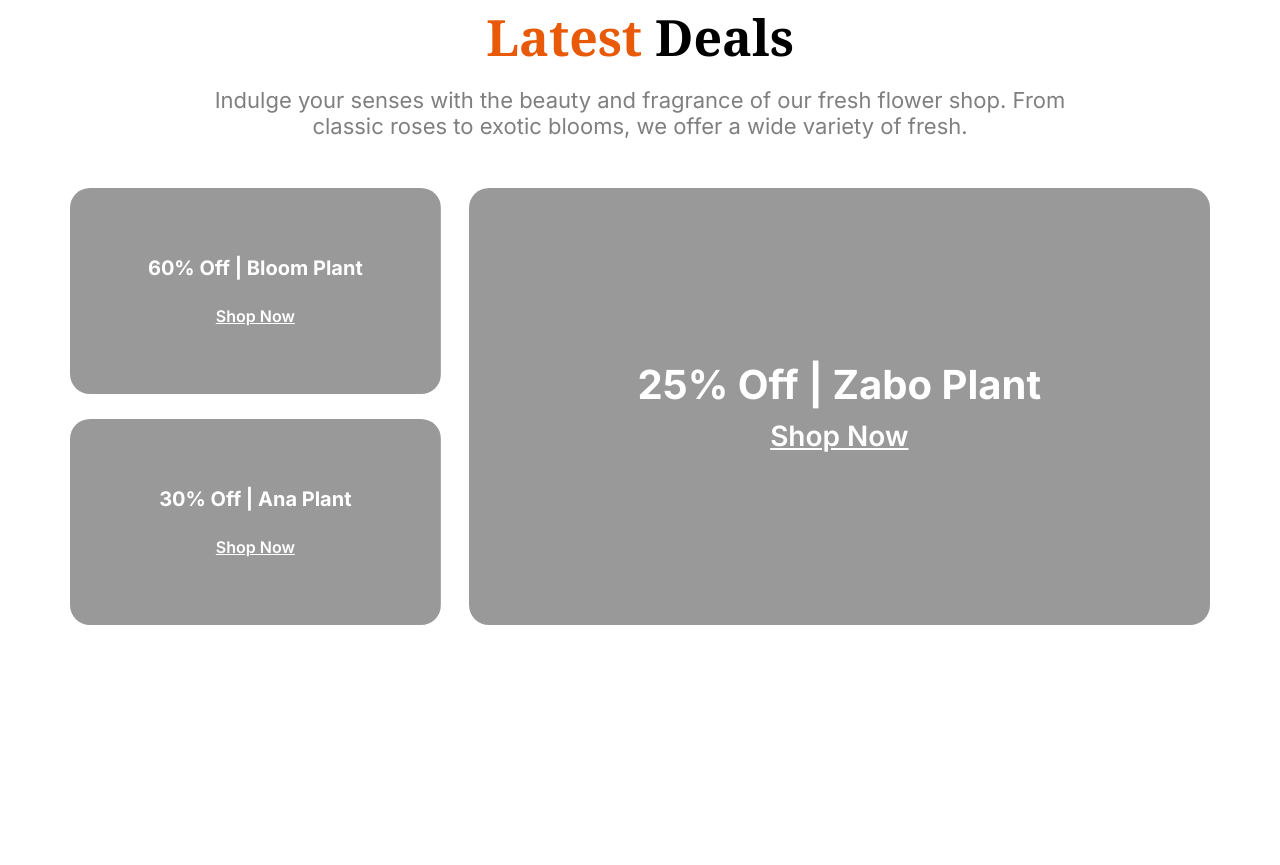
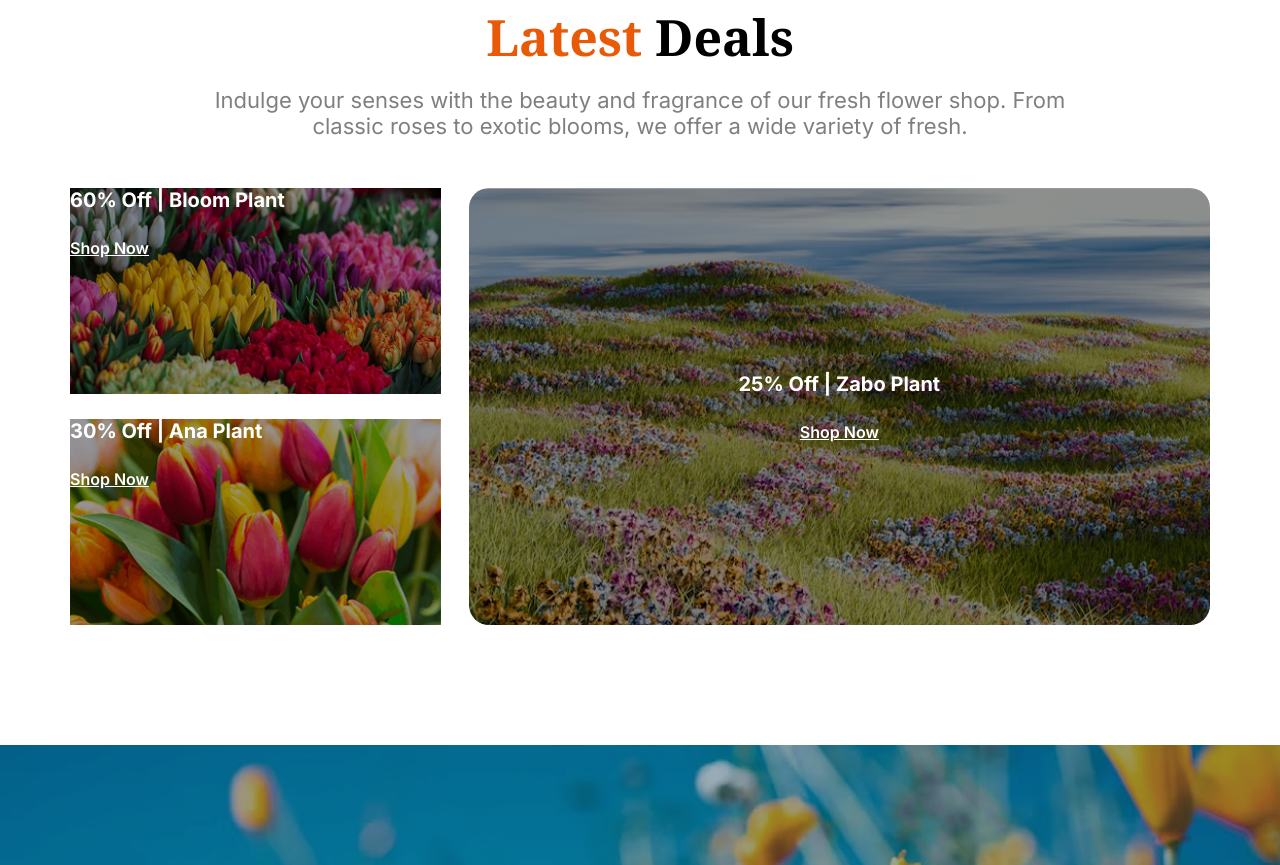
Before and after one commit to asraful-islam-shihab/Second-assignment-2, a plain HTML site: page assignment.html in a window 1280 px wide. Shown: the part 2775-3640 px from the top of the page. Drawn offline with Linux system fonts and the light colour scheme.

Commit message:
Finally done latest deals and join the colorful bunch,, overall very interesting and critical website

```diff
--- a/assignment.html
+++ b/assignment.html
@@ -191,13 +191,6 @@
 
 
 
-
-
-
-
-
-
-
           <!-- Latest section -->
 
          <section class="max-width">
@@ -210,15 +203,17 @@
             </div>
 
              <div class="Latest-img-container">
-                <div class="box small-box_1">
+                <div class="box_1">
+
                     <h3 class="sm-title">60% Off | Bloom Plant</h3>
                     <span id="shop"><a href="">Shop Now</a></span>
+
                 </div>
-                <div class="box small-box_2">
+                <div class="box_2">
                     <h3 class="sm-title">30% Off | Ana Plant</h3>
                     <span id="shop"><a href="">Shop Now</a></span>
                 </div>
-                <div class="box large-box">
+                <div class="box">
                     <h3 class="sm-title">25% Off | Zabo Plant</h3>
                     <span id="shop"><a href="">Shop Now</a></span>
                 </div>
@@ -268,7 +263,7 @@
                     <img src="B12A02-Responsive-Flowers/assets/icon-twitter.png" alt="">
                     <img src="B12A02-Responsive-Flowers/assets/icon-facebook.png" alt="">
                     <img src="B12A02-Responsive-Flowers/assets/icon-youtube.png" alt="">
-
+<!--   FINALLY DONE -->
 </div>
 </div>
 </section>
--- a/stylee.css
+++ b/stylee.css
@@ -192,25 +192,25 @@
     column-gap: 28px;
 }
 
-.small-box_1{
-    background-image: linear-gradient(rgba(0, 0, 0, 0.4), rgba(0, 0, 0, 0.4)),url("./assets/deal-bloom.png");
+.box_1{
+    background-image: linear-gradient(rgba(0, 0, 0, 0.4), rgba(0, 0, 0, 0.4)),url("B12A02-Responsive-Flowers/assets/deal-bloom.png");
     background-size:cover;
     background-repeat: no-repeat;
     background-position: center;
     height: 206px;
 }
 
-.small-box_2{
-    background-image: linear-gradient(rgba(0, 0, 0, 0.4), rgba(0, 0, 0, 0.4)),url("./assets/deal-ana.png");
+.box_2{
+    background-image: linear-gradient(rgba(0, 0, 0, 0.4), rgba(0, 0, 0, 0.4)),url("B12A02-Responsive-Flowers/assets/deal-ana.png");
     background-size:cover;
     background-repeat: no-repeat;
     background-position: center;
     height: 206px;
 }
 
-.large-box{
-    /* background-image:url("./assets/deal-zabo.png"); */
-    background-image: linear-gradient(rgba(0, 0, 0, 0.4), rgba(0, 0, 0, 0.4)), url("./assets/deal-zabo.png");
+.box{
+
+    background-image: linear-gradient(rgba(0, 0, 0, 0.4), rgba(0, 0, 0, 0.4)), url("B12A02-Responsive-Flowers/assets/deal-zabo.png");
     background-size:cover;
     background-repeat: no-repeat;
     background-position: center;
@@ -250,9 +250,9 @@
     font-size: 28px;
 }
 
-/* join section */
+/* THIS PART IS join section */
 .join{
-    background-image: url(./assets/news-letter-bg.png);
+    background-image: url(B12A02-Responsive-Flowers/assets/news-letter-bg.png);
     background-position: center;
     background-size: cover;
     background-repeat: no-repeat;
@@ -281,7 +281,7 @@ input:focus{
     outline: none;
 }
 
-/* footer section */
+/* THIS IS THE FOOTER SECTION */
 
 .footer-container{
     display: flex;
```
